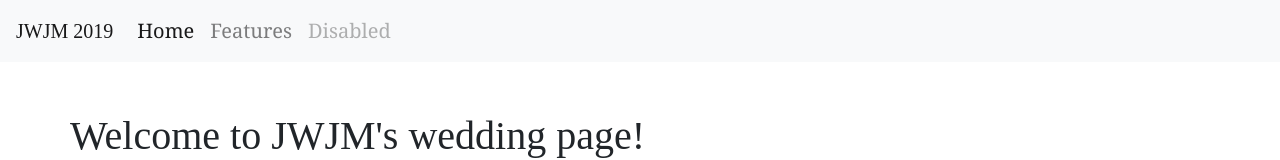
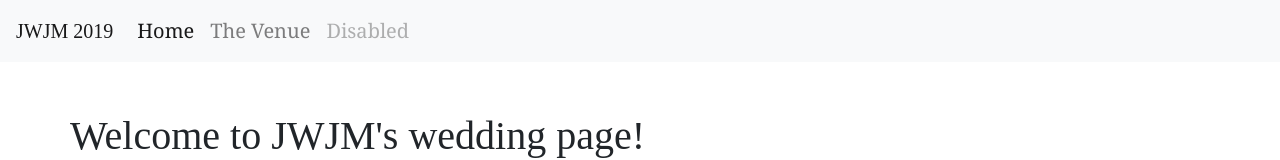
Before and after one commit to jwwnz/jwjm, a React (Create React App) app: page / in a window 1280 px wide. Shown: the top 160 px of the page. Built offline with nearby package versions, Linux system fonts and the light colour scheme.

Commit message:
Add React router links

```diff
--- a/src/App.js
+++ b/src/App.js
@@ -1,4 +1,5 @@
 import React, { Component } from "react";
+import { BrowserRouter as Router, Route } from "react-router-dom";
 import "./App.css";
 import Navbar from "./components/Navbar";
 import Home from "./pages/Home";
@@ -7,11 +8,14 @@ import Footer from "./components/Footer";
 class App extends Component {
   render() {
     return (
-      <div className="App">
-        <Navbar />
-        <Home />
-        <Footer/>
-      </div>
+      <Router>
+        <div className="App">
+          <Navbar />
+          <Route path="/" exact component={Home} />
+          <Footer />
+        </div>
+      </Router>
+
     );
   }
 }
--- a/src/components/Navbar.js
+++ b/src/components/Navbar.js
@@ -1,4 +1,5 @@
 import React from "react";
+import { Link } from "react-router-dom";
 
 export default function Navbar() {
   return (
@@ -20,14 +21,14 @@ export default function Navbar() {
       <div className="collapse navbar-collapse" id="navbarNav">
         <ul className="navbar-nav">
           <li className="nav-item active">
-            <a className="nav-link" href=".">
+            <Link className="nav-link" to="/">
               Home <span className="sr-only">(current)</span>
-            </a>
+            </Link>
           </li>
           <li className="nav-item">
-            <a className="nav-link" href=".">
-              Features
-            </a>
+            <Link className="nav-link" to="/venue">
+              The Venue
+            </Link>
           </li>
           <li className="nav-item">
             <a className="nav-link disabled" href=".">
```
